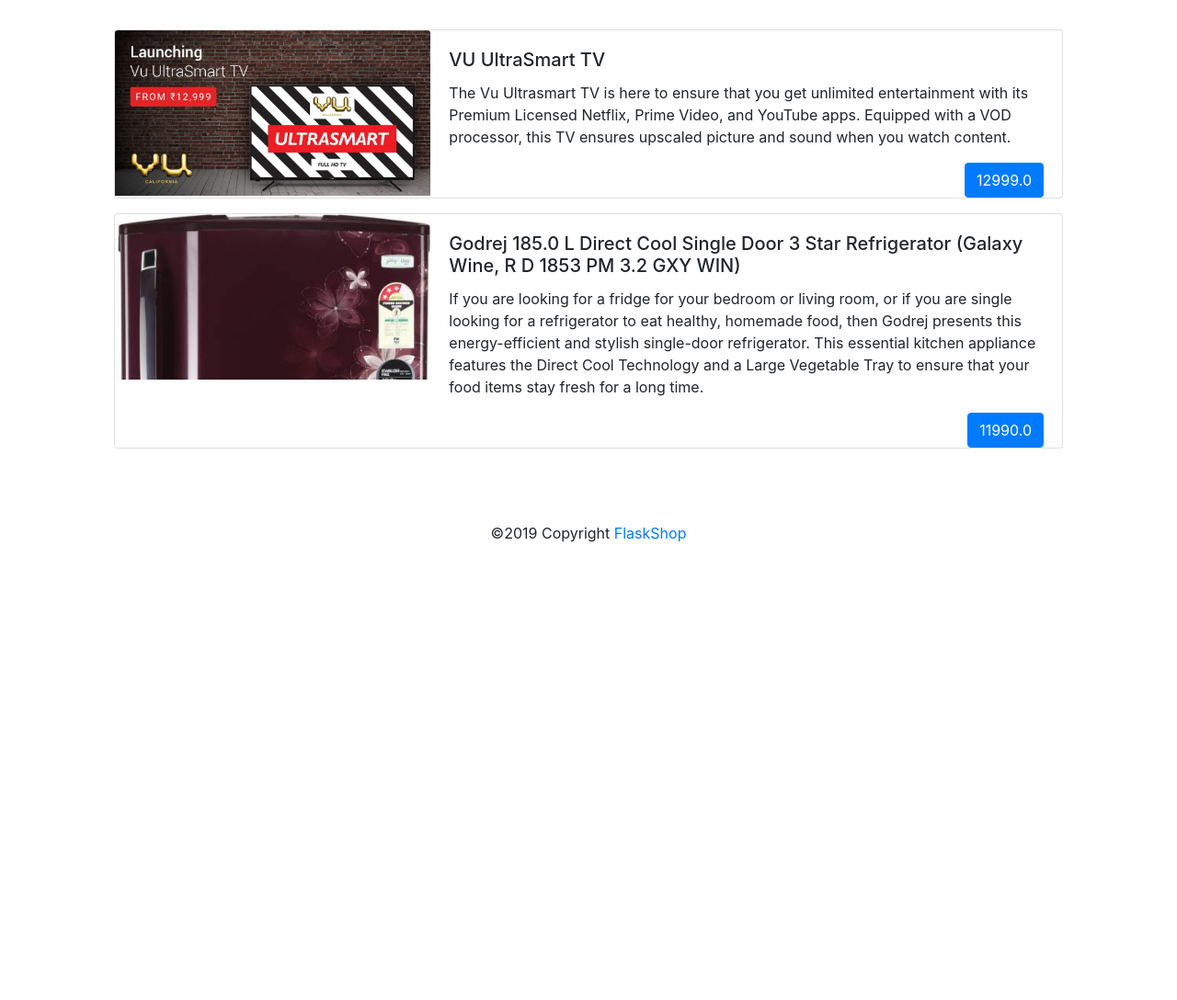
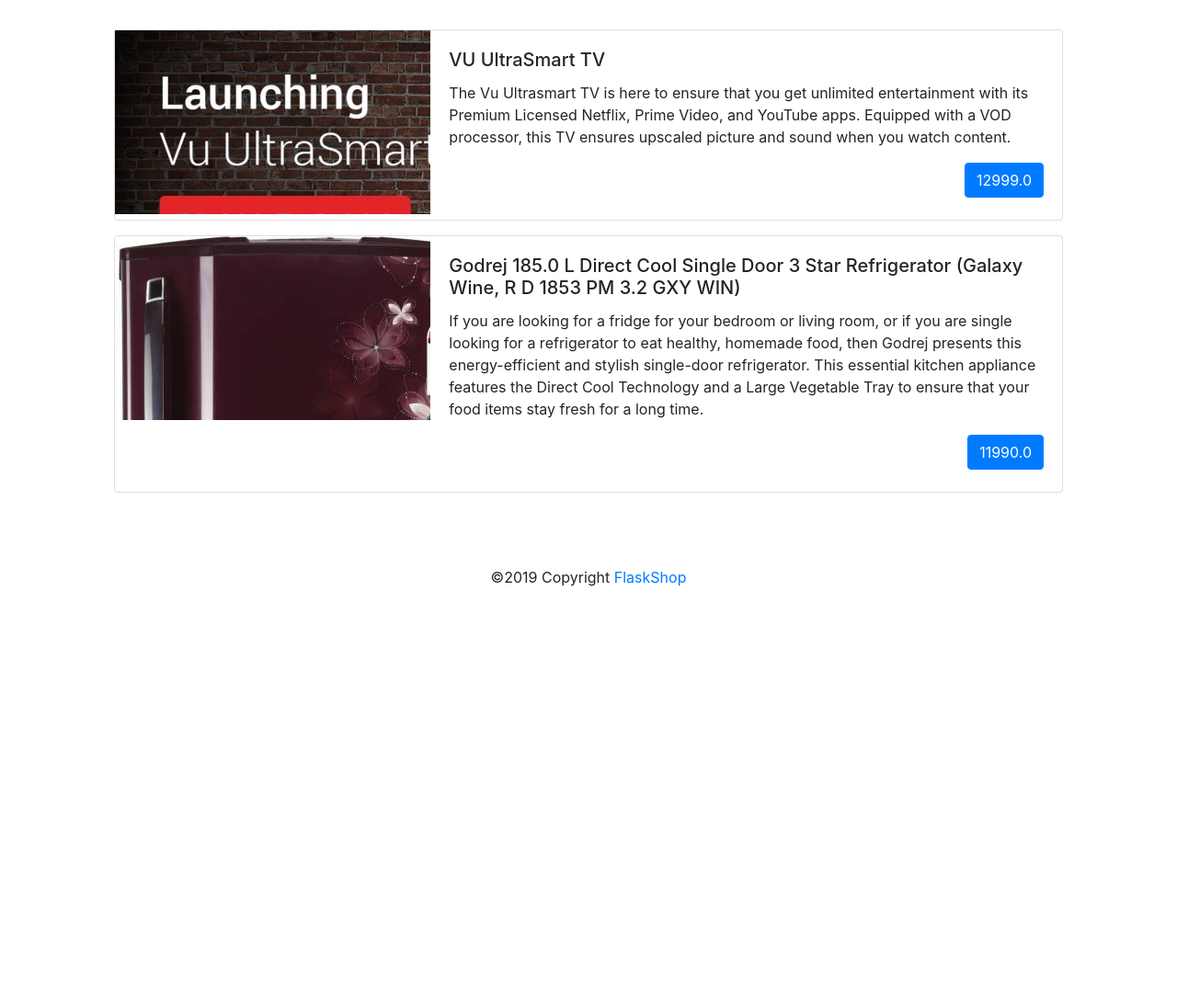
Before and after one commit to dakshpokar/FlaskShop, a Flask app: page /products in a window 1280 px wide. Shown: the part 56-1144 px from the top of the page at 92% size. Run offline with Flask 2, Linux system fonts and the light colour scheme; data comes from the database, SQL or seed files in the repository; some libraries are stand-ins or nearby versions.

Commit message:
Removed Images

```diff
--- a/templates/products.html
+++ b/templates/products.html
@@ -13,14 +13,14 @@
                         {%  for row in rows %}
                             <div class="card mb-3">
                                     <div class="row no-gutters">
-                                      <div class="col-md-4" style="overflow:hidden; height: 180px">
-                                            <img class="card-img" src="{{   row["image_url"] }}" alt="">
+                                      <div class="col-md-4" style="overflow:hidden; height:200px">
+                                            <img src="{{   row["image_url"] }}" alt="">
                                         </div>
                                       <div class="col-md-8">
                                         <div class="card-body">
                                           <h5 class="card-title">{{ row["name"] }}</h5>
                                           <p class="card-text">{{ row["desc"] }}</p>
-                                          <a href="#" class="btn btn-primary float-right">{{ row["price"] }}</a>
+                                          <a href="#" class="btn btn-primary float-right mb-4">{{ row["price"] }}</a>
                                         </div>
                                       </div>
                                     </div>
```
Also changed, not shown: product_image/IMG_20170625_080911919_BURST000_COVER.jpg (deleted), product_image/IMG_20170625_113211605_HDR.jpg (deleted), product_image/IMG_20170625_113213057_HDR.jpg (deleted).
